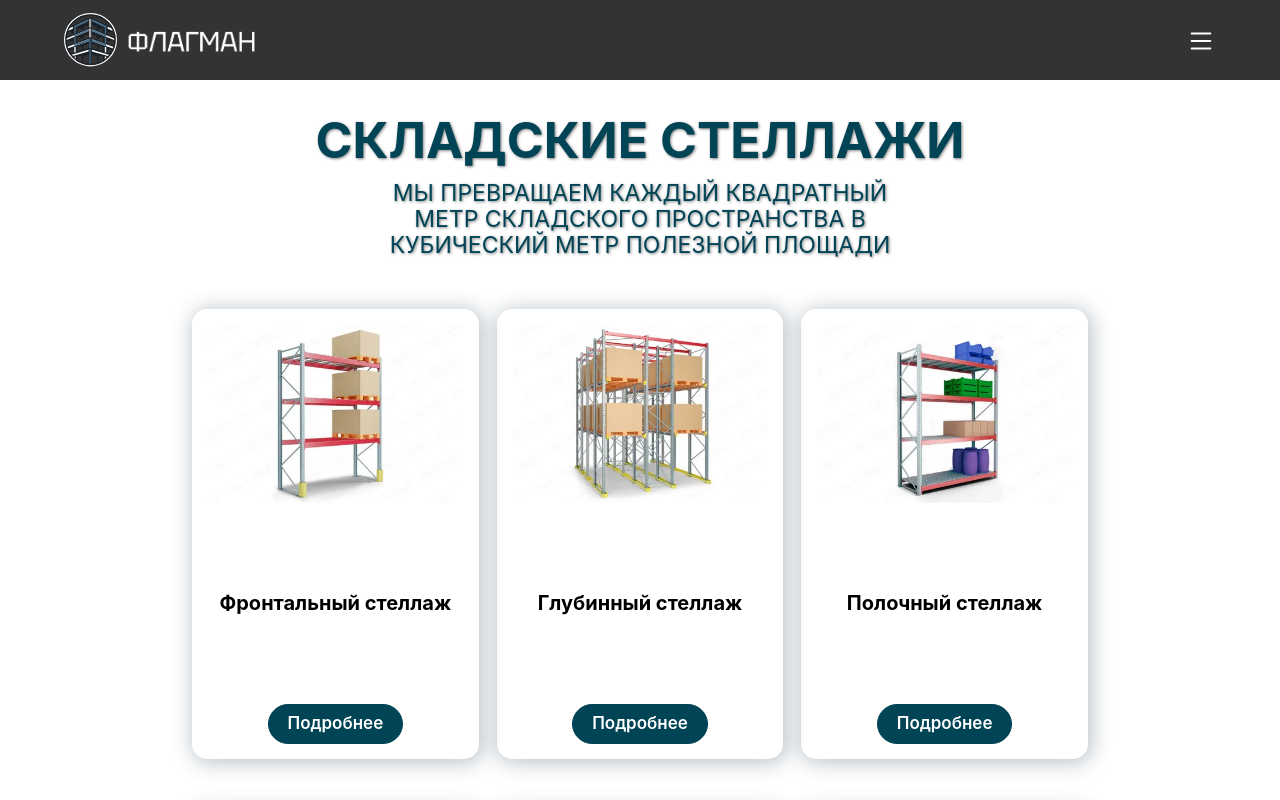
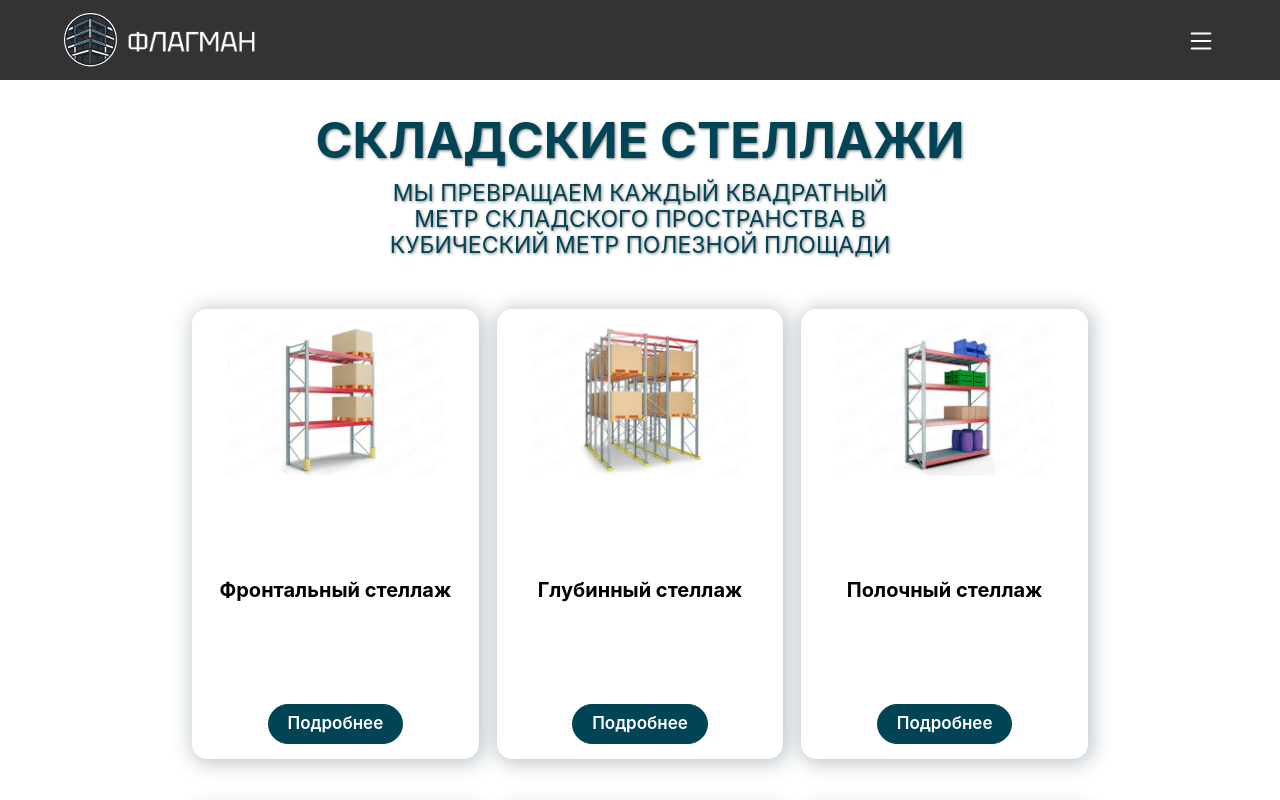
Before and after one commit to GreenSpaceDevelopers/Flagman, a React (Create React App) app: page /products in a window 1280 px wide. Shown: the top 800 px of the page. Built offline with nearby package versions, Linux system fonts and the light colour scheme.

Commit message:
Fix product card

```diff
--- a/src/components/ProductCard/ProductCard.css
+++ b/src/components/ProductCard/ProductCard.css
@@ -14,7 +14,7 @@
     justify-content: space-between;
 
     > img {
-        width: 100%;
+        width: 85%;
         object-fit: cover;
     }
     > h5 {
@@ -47,6 +47,7 @@
         border-radius: 10px;
         > img {
             width: 100%;
+            max-height: 10px !important;
             border: 10px;
         }
     }
```
